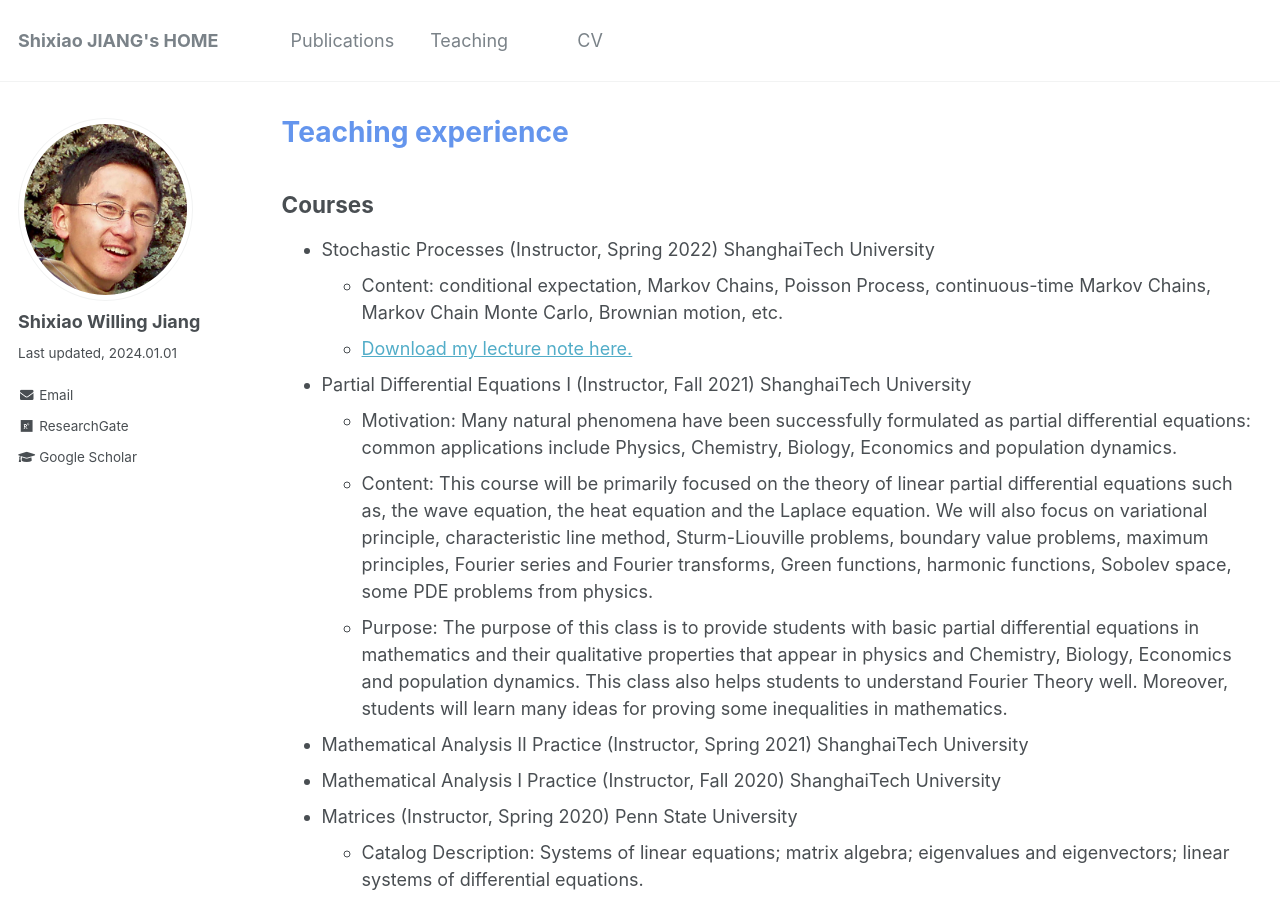
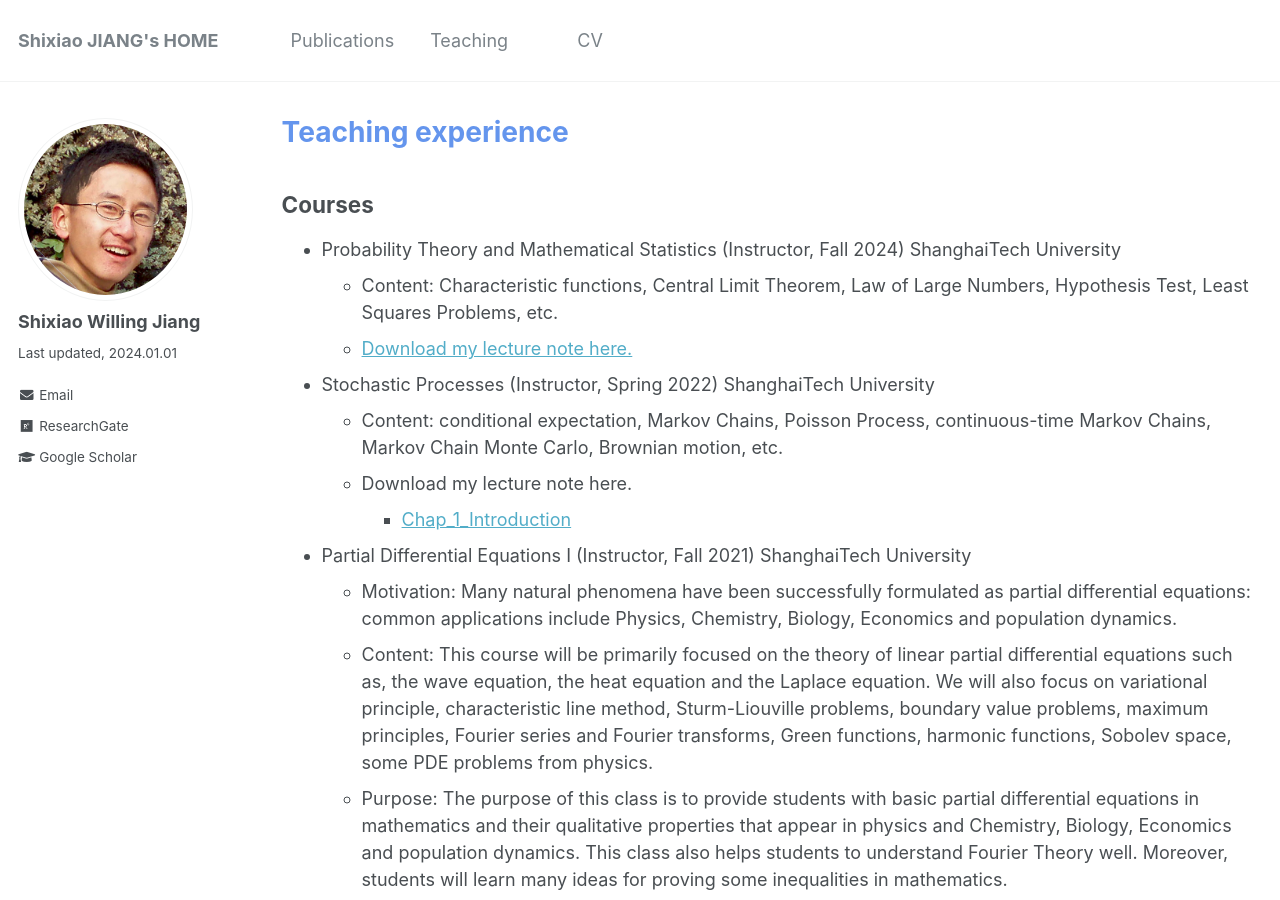
Before and after one commit to willingjiang/willingjiang.github.io, a Jekyll site: the page built from _pages/teachings.md, in a window 1280 px wide and 900 px high. Built offline with Jekyll 4.4.1, drawn with Linux system fonts in a browser that asks for light colours.

Commit message:
Update teachings.md

```diff
--- a/_pages/teachings.md
+++ b/_pages/teachings.md
@@ -9,9 +9,14 @@ author_profile: true
 
 ## Courses
 
+* Probability Theory and Mathematical Statistics (Instructor, Fall 2024) ShanghaiTech University
+  * Content: Characteristic functions, Central Limit Theorem, Law of Large Numbers, Hypothesis Test, Least Squares Problems, etc.
+  * [Download my lecture note here.](http://willingjiang.github.io/files/Stochastic_Chap_All.pdf)
+
 * Stochastic Processes (Instructor, Spring 2022) ShanghaiTech University
   * Content: conditional expectation, Markov Chains, Poisson Process,  continuous-time Markov Chains, Markov Chain Monte Carlo, Brownian motion, etc.
-  * [Download my lecture note here.](http://willingjiang.github.io/files/Stochastic_Chap_All.pdf)
+  * Download my lecture note here.
+    * [Chap_1_Introduction](http://willingjiang.github.io/files/Prob_Stat_2_Chap1.pdf)
 
 * Partial Differential Equations I (Instructor, Fall 2021) ShanghaiTech University
   * Motivation: Many natural phenomena have been successfully formulated as partial differential equations: common applications include Physics, Chemistry, Biology, Economics and population dynamics.
```
